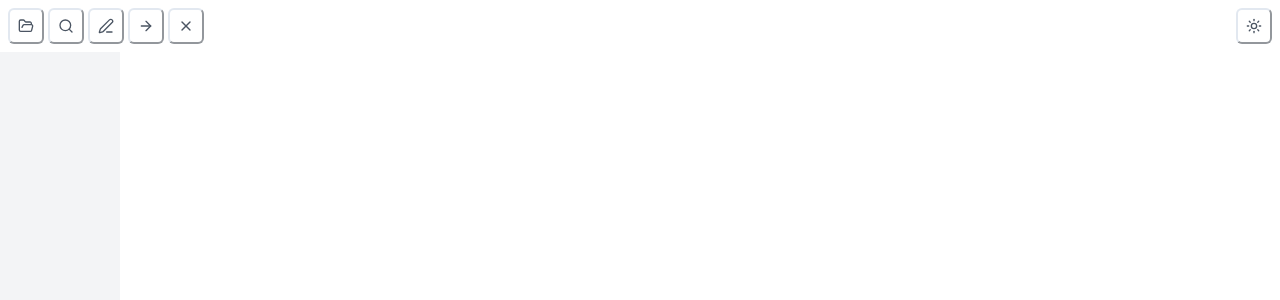
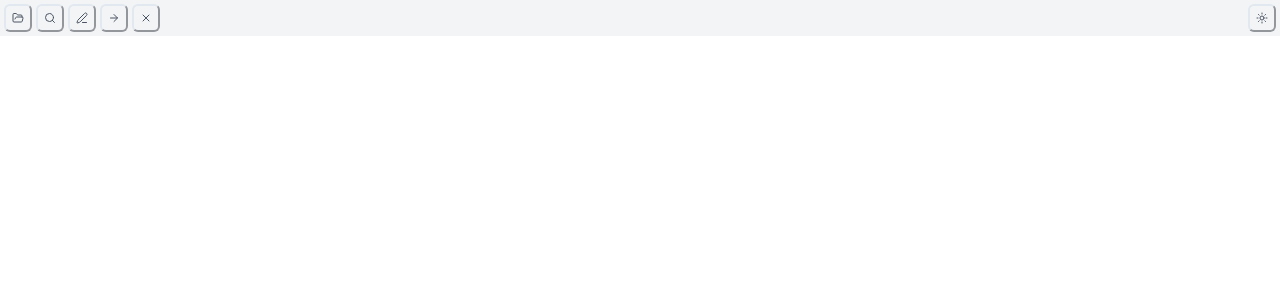
Before and after one commit to tansen87/csv-wings, a React (Vite) app: page / in a window 1280 px wide. Shown: the top 300 px of the page. Built offline with nearby package versions, Linux system fonts and the light colour scheme.

Commit message:
feat: 添加快捷键

```diff
--- a/src/App.tsx
+++ b/src/App.tsx
@@ -3,7 +3,7 @@ import LargeTextView from './views/LargeTextView'
 
 function App() {
   return (
-    <Router future={{ v7_relativeSplatPath: true }}>
+    <Router future={{ v7_relativeSplatPath: true, v7_startTransition: true }}>
       <div className="h-screen overflow-hidden">
         <Routes>
           <Route path="/" element={<LargeTextView />} />
--- a/src/views/LargeTextView.tsx
+++ b/src/views/LargeTextView.tsx
@@ -504,23 +504,103 @@ export default function LargeTextView() {
     };
   }, []);
 
+  // 键盘快捷键处理
+  useEffect(() => {
+    const handleKeyDown = (e: KeyboardEvent) => {
+      // Escape键关闭所有面板
+      if (e.key === 'Escape') {
+        setShowFloatingSearch(false);
+        setShowLineInput(false);
+        setLocalShowEncodingDialog(false);
+        setShowReplaceFromMenu(false);
+      }
+
+      // 检查是否按下了Ctrl键
+      if (e.ctrlKey) {
+        switch (e.key.toLowerCase()) {
+          case 'f':
+            e.preventDefault();
+            if (showFloatingSearch && !showReplaceFromMenu) {
+              setShowFloatingSearch(false);
+            } else {
+              setShowReplaceFromMenu(false);
+              setShowFloatingSearch(true);
+            }
+            break;
+          case 'h':
+            e.preventDefault();
+            if (showFloatingSearch && showReplaceFromMenu) {
+              setShowFloatingSearch(false);
+              setShowReplaceFromMenu(false);
+            } else {
+              setShowReplaceFromMenu(true);
+              setShowFloatingSearch(true);
+            }
+            break;
+          case 'o':
+            e.preventDefault();
+            openFileDialog();
+            break;
+          case 't':
+            e.preventDefault();
+            toggleDarkMode();
+            break;
+          case 'g':
+            e.preventDefault();
+            if (showLineInput) {
+              setShowLineInput(false);
+              setLineInputValue('');
+            } else {
+              setShowLineInput(true);
+            }
+            break;
+          case 'w':
+            e.preventDefault();
+            clearFile();
+            break;
+          case 'f4':
+            e.preventDefault();
+            clearFile();
+            break;
+          default:
+            break;
+        }
+      }
+    };
+
+    // 添加键盘事件监听
+    window.addEventListener('keydown', handleKeyDown);
+
+    // 清理事件监听
+    return () => {
+      window.removeEventListener('keydown', handleKeyDown);
+    };
+  }, [showFloatingSearch, showReplaceFromMenu, showLineInput]);
+
   return (
     <div className="flex flex-col h-full overflow-hidden">
       {/* 固定的菜单区域 */}
-      <div className="flex items-center gap-1 p-2 border-b bg-white dark:bg-gray-900 z-10">
+      <div className="flex items-center gap-1 p-1 border-b bg-gray-100 dark:bg-gray-800 z-10">
+        <div className="relative group">
           <Button
             variant="ghost"
             size="icon"
-          className="bg-transparent hover:bg-gray-200 dark:bg-transparent dark:hover:bg-gray-800"
+            className="bg-transparent hover:bg-gray-200 dark:bg-transparent dark:hover:bg-gray-800 h-7 w-7"
             onClick={openFileDialog}
-          title="Open File"
           >
             <FolderOpen className="h-4 w-4 text-gray-600 dark:text-gray-300" />
           </Button>
+          <div className="absolute top-full left-1/2 transform -translate-x-1/2 mt-1 opacity-0 group-hover:opacity-100 transition-opacity duration-200 whitespace-nowrap">
+            <div className="bg-gray-800 text-white text-xs px-2 py-1 rounded-md shadow-lg">
+              打开
+            </div>
+          </div>
+        </div>
+        <div className="relative group">
           <Button
             variant="ghost"
             size="icon"
-          className="bg-transparent hover:bg-gray-200 dark:bg-transparent dark:hover:bg-gray-800"
+            className="bg-transparent hover:bg-gray-200 dark:bg-transparent dark:hover:bg-gray-800 h-7 w-7"
             onClick={() => {
               if (showFloatingSearch && !showReplaceFromMenu) {
                 setShowFloatingSearch(false);
@@ -529,14 +609,20 @@ export default function LargeTextView() {
                 setShowFloatingSearch(true);
               }
             }}
-          title="Search"
           >
             <Search className="h-4 w-4 text-gray-600 dark:text-gray-300" />
           </Button>
+          <div className="absolute top-full left-1/2 transform -translate-x-1/2 mt-1 opacity-0 group-hover:opacity-100 transition-opacity duration-200 whitespace-nowrap">
+            <div className="bg-gray-800 text-white text-xs px-2 py-1 rounded-md shadow-lg">
+              查找
+            </div>
+          </div>
+        </div>
+        <div className="relative group">
           <Button
             variant="ghost"
             size="icon"
-          className="bg-transparent hover:bg-gray-200 dark:bg-transparent dark:hover:bg-gray-800"
+            className="bg-transparent hover:bg-gray-200 dark:bg-transparent dark:hover:bg-gray-800 h-7 w-7"
             onClick={() => {
               if (showFloatingSearch && showReplaceFromMenu) {
                 setShowFloatingSearch(false);
@@ -546,45 +632,68 @@ export default function LargeTextView() {
                 setShowFloatingSearch(true);
               }
             }}
-          title="Replace"
           >
             <Edit3 className="h-4 w-4 text-gray-600 dark:text-gray-300" />
           </Button>
+          <div className="absolute top-full left-1/2 transform -translate-x-1/2 mt-1 opacity-0 group-hover:opacity-100 transition-opacity duration-200 whitespace-nowrap">
+            <div className="bg-gray-800 text-white text-xs px-2 py-1 rounded-md shadow-lg">
+              替换
+            </div>
+          </div>
+        </div>
+        <div className="relative group">
           <Button
             variant="ghost"
             size="icon"
-          className="bg-transparent hover:bg-gray-200 dark:bg-transparent dark:hover:bg-gray-800"
+            className="bg-transparent hover:bg-gray-200 dark:bg-transparent dark:hover:bg-gray-800 h-7 w-7"
             onClick={() => setShowLineInput(true)}
-          title="Go to Line"
           >
             <ArrowRight className="h-4 w-4 text-gray-600 dark:text-gray-300" />
           </Button>
+          <div className="absolute top-full left-1/2 transform -translate-x-1/2 mt-1 opacity-0 group-hover:opacity-100 transition-opacity duration-200 whitespace-nowrap">
+            <div className="bg-gray-800 text-white text-xs px-2 py-1 rounded-md shadow-lg">
+              跳转
+            </div>
+          </div>
+        </div>
+        <div className="relative group">
           <Button
             variant="ghost"
             size="icon"
-          className="bg-transparent hover:bg-gray-200 dark:bg-transparent dark:hover:bg-gray-800"
+            className="bg-transparent hover:bg-gray-200 dark:bg-transparent dark:hover:bg-gray-800 h-7 w-7"
             onClick={clearFile}
-          title="Close File"
           >
             <X className="h-4 w-4 text-gray-600 dark:text-gray-300" />
           </Button>
+          <div className="absolute top-full left-1/2 transform -translate-x-1/2 mt-1 opacity-0 group-hover:opacity-100 transition-opacity duration-200 whitespace-nowrap">
+            <div className="bg-gray-800 text-white text-xs px-2 py-1 rounded-md shadow-lg">
+              关闭
+            </div>
+          </div>
+        </div>
         <div className="flex-grow" />
+        <div className="relative group">
           <Button
             variant="ghost"
             size="icon"
-          className="bg-transparent hover:bg-gray-200 dark:bg-transparent dark:hover:bg-gray-800"
+            className="bg-transparent hover:bg-gray-200 dark:bg-transparent dark:hover:bg-gray-800 h-7 w-7"
             onClick={toggleDarkMode}
-          title="Toggle Theme"
           >
             {isDarkMode ? <Sun className="h-4 w-4 text-gray-600 dark:text-gray-300" /> : <Moon className="h-4 w-4 text-gray-600 dark:text-gray-300" />}
           </Button>
+          <div className="absolute top-full left-1/2 transform -translate-x-1/2 mt-1 opacity-0 group-hover:opacity-100 transition-opacity duration-200 whitespace-nowrap">
+            <div className="bg-gray-800 text-white text-xs px-2 py-1 rounded-md shadow-lg">
+              {isDarkMode ? '浅色' : '暗色'}
+            </div>
+          </div>
+        </div>
       </div>
 
       {/* 中间可滚动数据区域 */}
       <div className="flex flex-1 min-h-0 overflow-auto relative">
         <div
           ref={lineNumberRef}
-          className="flex-shrink-0 w-[120px] overflow-y-auto overflow-x-hidden bg-gray-100 dark:bg-gray-800 border-r border-gray-200 dark:border-gray-700 scrollbar-hide"
+          className="flex-shrink-0 w-[120px] overflow-y-auto overflow-x-hidden bg-white dark:bg-gray-900 border-r border-gray-200 dark:border-gray-700 scrollbar-hide"
         >
           <div className="w-full">
             {visibleLines.map((line) => (
@@ -654,7 +763,7 @@ export default function LargeTextView() {
               <Button
                 variant="ghost"
                 size="icon"
-                className="h-6 w-6 bg-transparent hover:bg-gray-200 dark:bg-transparent dark:hover:bg-gray-800"
+                className="h-7 w-7 bg-transparent hover:bg-gray-200 dark:bg-transparent dark:hover:bg-gray-800"
                 onClick={() => {
                   setShowLineInput(false);
                   setLineInputValue('');
@@ -701,7 +810,7 @@ export default function LargeTextView() {
               <Button
                 variant="ghost"
                 size="icon"
-                className="h-6 w-6 bg-transparent hover:bg-gray-200 dark:bg-transparent dark:hover:bg-gray-800"
+                className="h-7 w-7 bg-transparent hover:bg-gray-200 dark:bg-transparent dark:hover:bg-gray-800"
                 onClick={() => {
                   setLocalShowEncodingDialog(false);
                 }}
```
Lines whose indentation alone changed are shown as unchanged.
